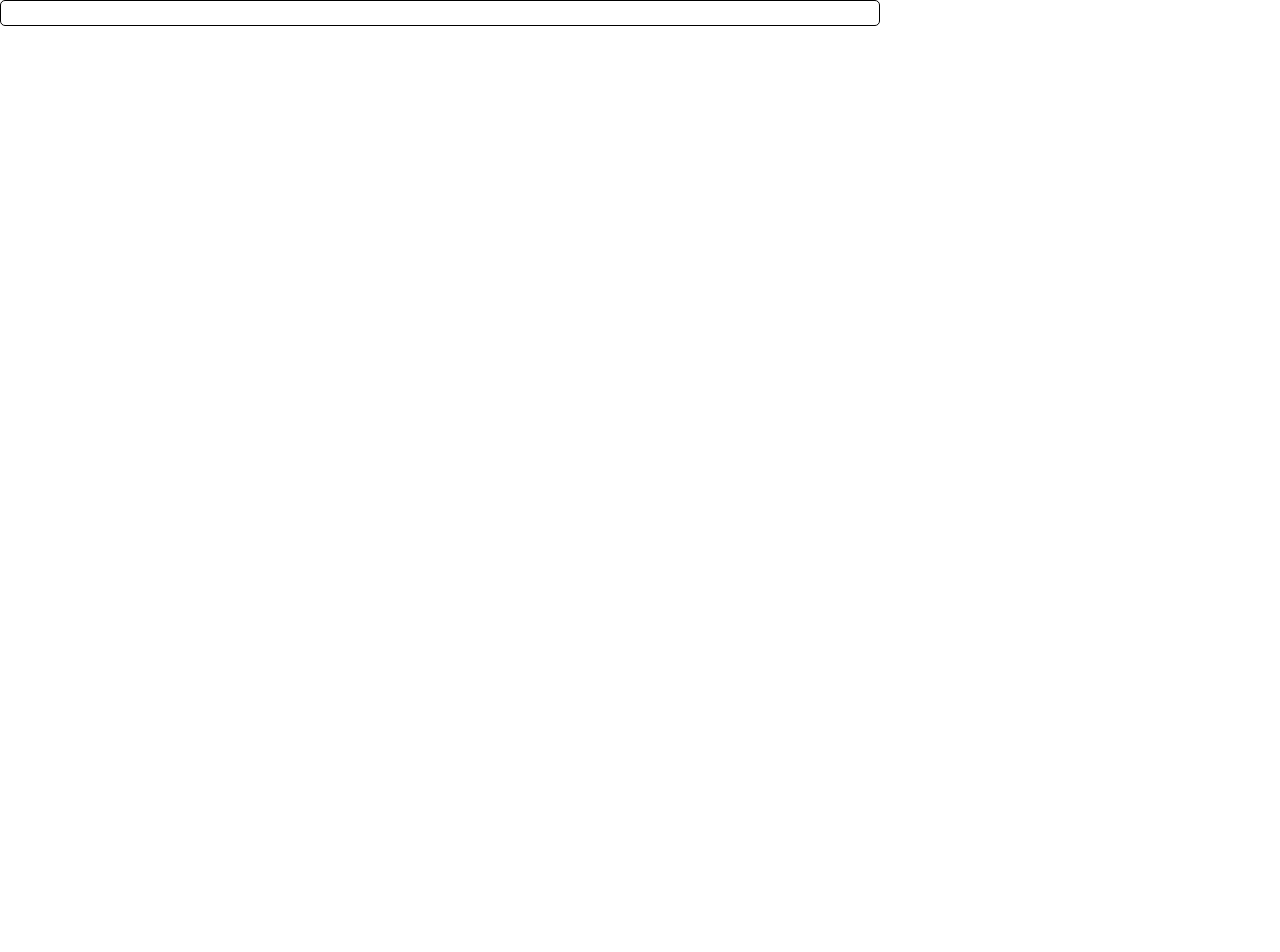
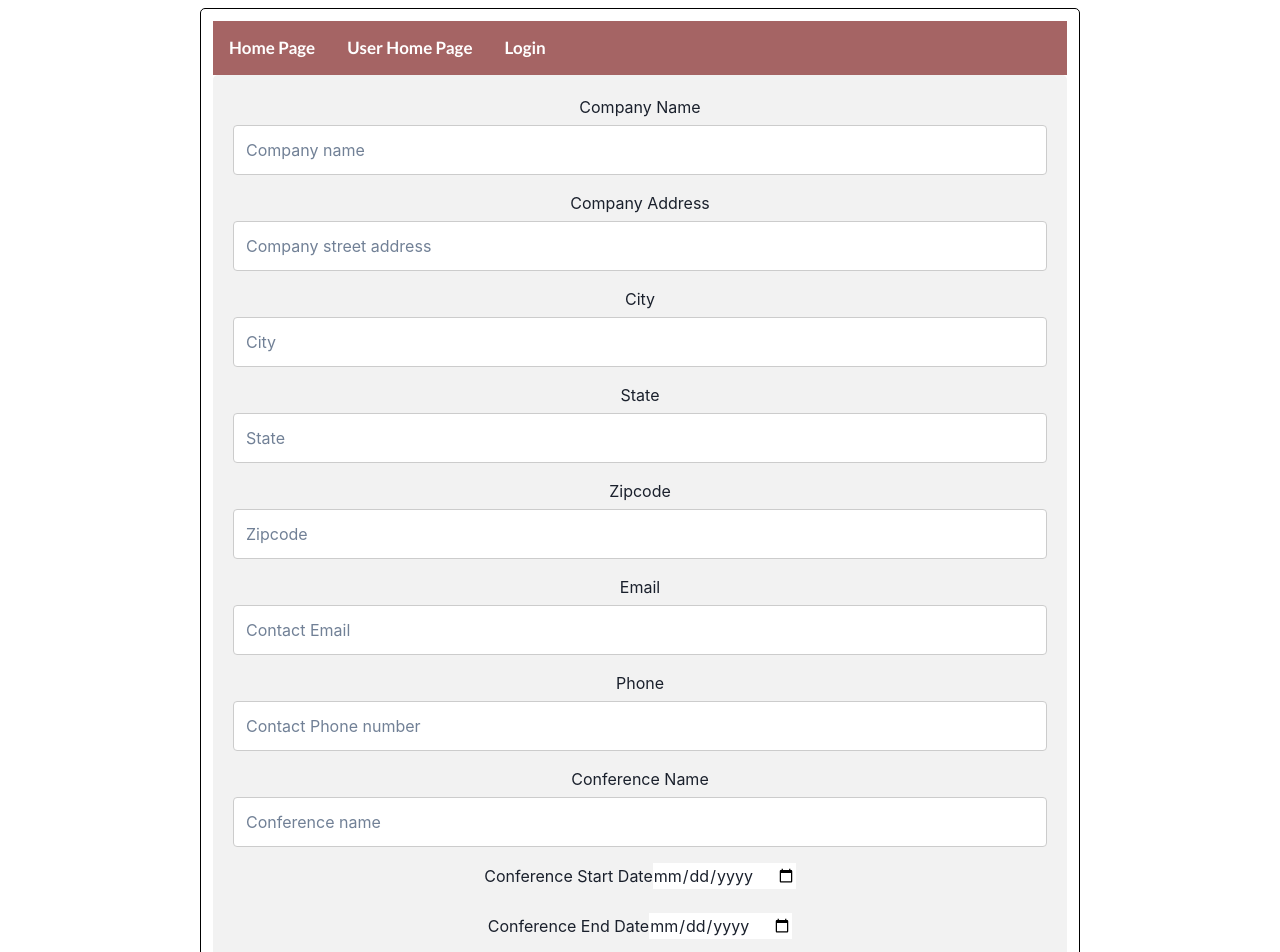
Before and after one commit to garretttautkus/DatabaseProject, a React (Create React App) app in the folder Website/frontend/: page /form in a window 1280 px wide. Before the commit this address had no page. Shown: the top 952 px of the page. Before the commit the page ends 800 px from the top, so only its background shows below. Built offline with nearby package versions, Linux system fonts and the light colour scheme.

Commit message:
converted pages from html to jsx

```diff
--- a/Website/frontend/src/App.js
+++ b/Website/frontend/src/App.js
@@ -1,6 +1,9 @@
 import './App.css';
 import Todos from './pages/Todos'; //import any pages you have (this is my home page)
 import Surprise from './pages/Surprise'; //import any pages you have
+import Login from './pages/login';
+import Home from './pages/userHome';
+import Form from './pages/form';
 import {BrowserRouter, Routes, Route} from "react-router-dom"; //import the router to navigate pages
 import { ChakraProvider } from "@chakra-ui/react"; //import the Chakra UI library
 
@@ -16,6 +19,9 @@ function App() {
           <Routes>
             <Route path="/" element={<Todos/>} />
             <Route path="/surprise" element={<Surprise/>} />
+            <Route path="/login" element={<Login/>} />
+            <Route path="/home" element={<Home/>} />
+            <Route path="/form" element={<Form/>} />
           </Routes>
         </BrowserRouter>
       </div>
--- /dev/null
+++ b/Website/frontend/src/pages/form.jsx
@@ -0,0 +1,87 @@
+import React from "react";
+
+const Form = () => {
+    return (
+            <div>
+                  <meta charSet="utf-8" />
+                  <link rel="icon" href="%PUBLIC_URL%/favicon.ico" />
+                  <meta name="viewport" content="width=device-width, initial-scale=1" />
+                  <meta name="theme-color" content="#000000" />
+                  <meta name="description" content="Web site created using create-react-app" />
+                  <link rel="apple-touch-icon" href="%PUBLIC_URL%/logo192.png" />
+                  {/*
+                manifest.json provides metadata used when your web app is installed on a
+                user's mobile device or desktop. See https://developers.google.com/web/fundamentals/web-app-manifest/
+              */}
+                  <link rel="manifest" href="%PUBLIC_URL%/manifest.json" />
+                  {/*
+                Notice the use of %PUBLIC_URL% in the tags above.
+                It will be replaced with the URL of the `public` folder during the build.
+                Only files inside the `public` folder can be referenced from the HTML.
+
+                Unlike "/favicon.ico" or "favicon.ico", "%PUBLIC_URL%/favicon.ico" will
+                work correctly both with client-side routing and a non-root public URL.
+                Learn how to configure a non-root public URL by running `npm run build`.
+              */}
+                  <title>Meeting Makers</title>
+                  <nav>
+                    <a href="index.html"> Home Page</a>
+                    <a href="userHome.html">User Home Page </a>
+                    <a href="loginpage.html"> Login</a>
+                  </nav>
+                  <link rel="stylesheet" href="css/style.css" />
+                  <div className="container">
+                    <form action="action_page.php">
+                      {/* Organization inputs*/}
+                      <label htmlFor="oname">Company Name</label>
+                      <input type="text" id="oname" name="oname" placeholder="Company name" />
+                      <label htmlFor="oaddress">Company Address</label>
+                      <input type="text" id="oaddress" name="oaddress" placeholder="Company street address" />
+                      <label htmlFor="ocity">City</label>
+                      <input type="text" id="ocity" name="ocity" placeholder="City" />
+                      <label htmlFor="ostate">State</label>
+                      <input type="text" id="ostate" name="ostate" placeholder="State" />
+                      <label htmlFor="ozip">Zipcode</label>
+                      <input type="text" id="ozip" name="ozip" placeholder="Zipcode" />
+                      <label htmlFor="oemail">Email</label>
+                      <input type="text" id="oemail" name="oemail" placeholder="Contact Email" />
+                      <label htmlFor="ophone">Phone</label>
+                      <input type="text" id="ophone" name="ophone" placeholder="Contact Phone number" />
+                      {/* Conference inputs*/}
+                      <label htmlFor="cname">Conference Name</label>
+                      <input type="text" id="cname" name="cname" placeholder="Conference name" />
+                      <label htmlFor="cstart">Conference Start Date</label>
+                      <input type="date" id="cstart" name="cstart" placeholder="Start Date" />
+                      <br />
+                      <br />
+                      <label htmlFor="cend">Conference End Date</label>
+                      <input type="date" id="cend" name="cend" placeholder="End Date" />
+                      <br />
+                      <br />
+                      <label htmlFor="ccity">Conference City</label>
+                      <input type="text" id="ccity" name="ccity" placeholder="Conference City" />
+                      <label htmlFor="cfee">Fee</label>
+                      <input type="text" id="cfee" name="cfee" placeholder="Conference Attendance Fee" />
+                      <label htmlFor="cattendance">Conference Attendance</label>
+                      <input type="text" id="cattendance" name="cattendance" placeholder="Estimated Conference Attendance" />
+                      <label htmlFor="budget">Budget</label>
+                      <select id="budget" name="budget">
+                        <option value="50,000">under $50,000</option>
+                        <option value="75,000">$50,000 - $75,000</option>
+                        <option value="100,000">$75,000 - $100,000</option>
+                        <option value="125,000">$100,000 - $125,000</option>
+                        <option value="150,000">$125,000 - $150,000</option>
+                        <option value="150,000+">Above $150,000</option>
+                      </select>
+                      {/* Not sure how to do attendees - do we need to? */}
+                      {/* Didn't include hotel - do we need to? */}
+                      <label htmlFor="subject">Extra Info</label>
+                      <textarea id="subject" name="subject" placeholder="Anything else we need to know.." style={{height: '200px'}} defaultValue={""} />
+                      <input type="submit" defaultValue="Submit" />
+                    </form>
+                  </div>
+                </div>
+              );
+            }
+
+export default Form;
--- /dev/null
+++ b/Website/frontend/src/pages/login.jsx
@@ -0,0 +1,47 @@
+import React from "react";
+
+const Login = () => {
+      return (
+        <div>
+          <meta charSet="utf-8" />
+          <link rel="icon" href="%PUBLIC_URL%/favicon.ico" />
+          <meta name="viewport" content="width=device-width, initial-scale=1" />
+          <meta name="theme-color" content="#000000" />
+          <meta name="description" content="Web site created using create-react-app" />
+          <link rel="apple-touch-icon" href="%PUBLIC_URL%/logo192.png" />
+          {/*
+        manifest.json provides metadata used when your web app is installed on a
+        user's mobile device or desktop. See https://developers.google.com/web/fundamentals/web-app-manifest/
+      */}
+          <link rel="manifest" href="%PUBLIC_URL%/manifest.json" />
+          {/*
+        Notice the use of %PUBLIC_URL% in the tags above.
+        It will be replaced with the URL of the `public` folder during the build.
+        Only files inside the `public` folder can be referenced from the HTML.
+
+        Unlike "/favicon.ico" or "favicon.ico", "%PUBLIC_URL%/favicon.ico" will
+        work correctly both with client-side routing and a non-root public URL.
+        Learn how to configure a non-root public URL by running `npm run build`.
+      */}
+          <title>Meeting Makers</title>
+          <nav>
+            <a href="index.html"> Home Page</a>
+            <a href="userHome.html">User Home Page </a>
+            <a href="eventinput.html"> Create an event</a>
+          </nav>
+          <link rel="stylesheet" href="css/style.css" />
+          <div className="container">
+            <form action="action_page.php">
+              {/* Organization inputs*/}
+              <label htmlFor="uname">Username</label>
+              <input type="text" id="uname" name="uname" placeholder="Email" />
+              <label htmlFor="password">Password</label>
+              <input type="text" id="password" name="password" placeholder="Password" />
+              <input type="submit" defaultValue="Submit" />
+            </form>
+          </div>
+        </div>
+      );
+    }
+
+  export default Login;
--- a/Website/frontend/public/userHome.jsx
+++ b/Website/frontend/src/pages/userHome.jsx
@@ -1,6 +1,6 @@
 import React from 'react';
 
-function MyComponent() {
+const Home = () => {
   return (
     <html lang="en">
       <head>
@@ -39,3 +39,4 @@ function MyComponent() {
     </html>
   );
 }
+export default Home;
```
